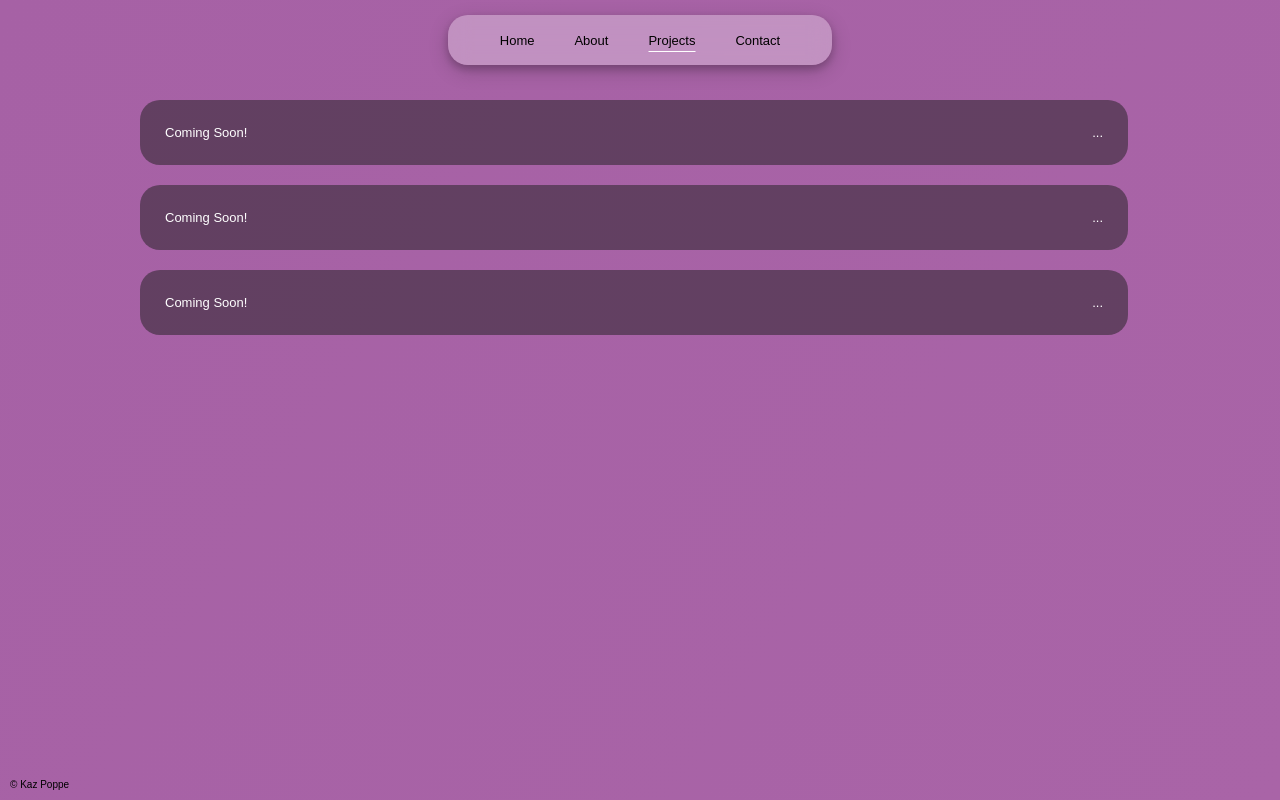
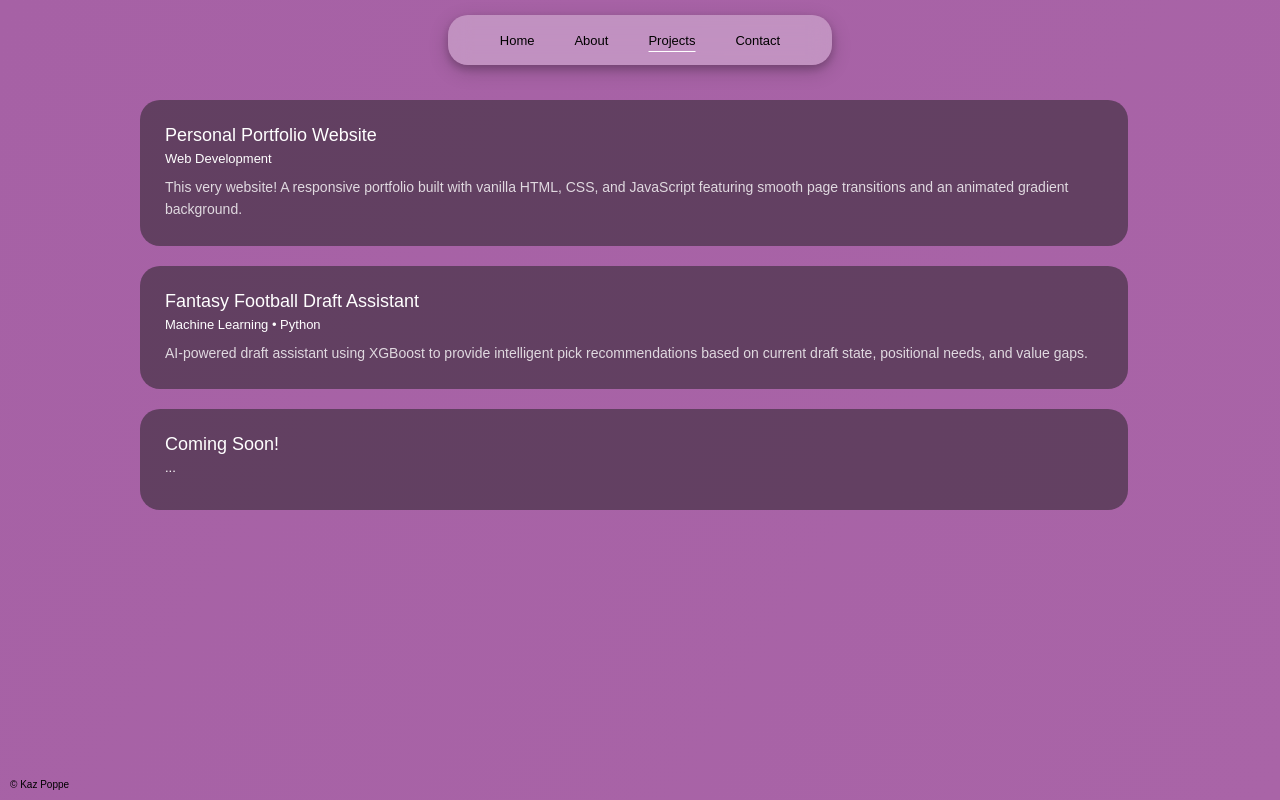
Before and after one commit to kazmito/kazmito.github.io, a plain HTML site: page index.html in a window 1280 px wide. Both pictures are taken after a click on the link "Projects". Drawn offline with Linux system fonts and the light colour scheme.

Commit message:
added projects

```diff
--- a/index.html
+++ b/index.html
@@ -92,17 +92,26 @@
         <!-- The "Projects" Page -->
         <section id="projects-page" class="page">
             <div class="project-list">
-                <a href="#" class="project-item" id="proj1" data-image="https://placehold.co/600x400/000000/FFFFFF?text=Project+One">
-                    <span class="project-title">Coming Soon!</span>
-                    <span class="project-category">...</span>
+                <a href="https://github.com/kazmito/kazmito.github.io" target="_blank" class="project-item" id="proj1" data-image="">
+                    <div class="project-content">
+                        <span class="project-title">Personal Portfolio Website</span>
+                        <span class="project-category">Web Development</span>
+                        <span class="project-description">This very website! A responsive portfolio built with vanilla HTML, CSS, and JavaScript featuring smooth page transitions and an animated gradient background.</span>
+                    </div>
                 </a>
-                <a href="#" class="project-item" id="proj2" data-image="https://placehold.co/600x400/333333/FFFFFF?text=Project+Two">
-                    <span class="project-title">Coming Soon!</span>
-                    <span class="project-category">...</span>
+                <a href="https://github.com/kazmito/fantasy-football-draft-assistant" target="_blank" class="project-item" id="proj2" data-image="">
+                    <div class="project-content">
+                        <span class="project-title">Fantasy Football Draft Assistant</span>
+                        <span class="project-category">Machine Learning • Python</span>
+                        <span class="project-description">AI-powered draft assistant using XGBoost to provide intelligent pick recommendations based on current draft state, positional needs, and value gaps.</span>
+                    </div>
                 </a>
-                <a href="#" class="project-item" id="proj3" data-image="https://placehold.co/600x400/555555/FFFFFF?text=Project+Three">
-                    <span class="project-title">Coming Soon!</span>
-                    <span class="project-category">...</span>
+                <a href="#" class="project-item" id="proj3" data-image="">
+                    <div class="project-content">
+                        <span class="project-title">Coming Soon!</span>
+                        <span class="project-category">...</span>
+                        <span class="project-description"></span>
+                    </div>
                 </a>
             </div>
         </section>
--- a/main.css
+++ b/main.css
@@ -293,6 +293,33 @@ a.inline-link { color: white; text-decoration: none;
     border-radius: 20px;
 
     transition: all 0.3s ease;
+}
+
+.project-content {
+    display: flex;
+    flex-direction: column;
+    width: 100%;
+}
+
+.project-description {
+    margin-top: 10px;
+    font-size: 14px;
+    line-height: 1.6;
+    color: rgb(140, 140, 140);
+    opacity: 0.8;
+}
+
+.project-title {
+    font-size: 18px;
+    font-weight: 500;
+    color: inherit;
+}
+
+.project-category {
+    font-size: 13px;
+    font-weight: 400;
+    color: rgb(160, 160, 160);
+    margin-top: 5px;
 }
 
 #proj1 { opacity: 0; animation: fadeInSlideUp 0.8s ease forwards; animation-delay: 0s;}
```
